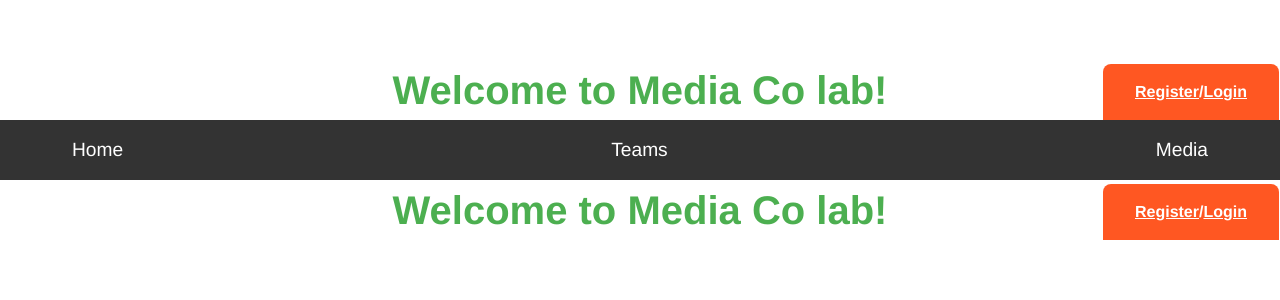
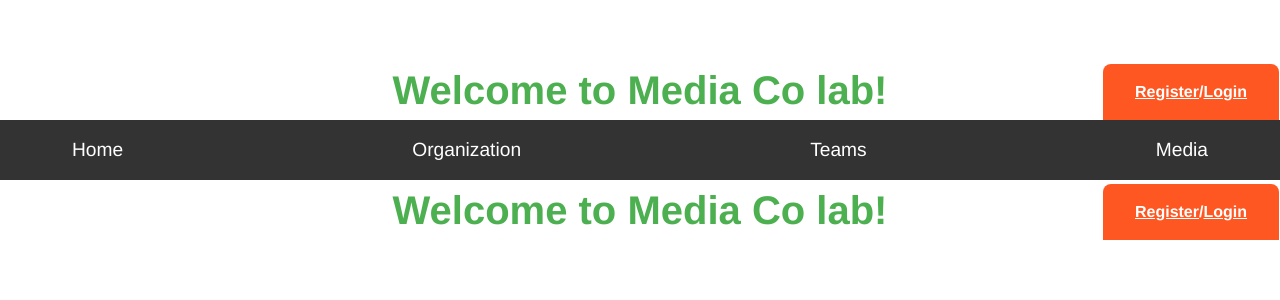
Before and after one commit to elvissierra/Media_Co_Lab, a Vue app in the folder frontend/mcl_ui/: page / in a window 1280 px wide. Shown: the top 300 px of the page. Built offline with nearby package versions, Linux system fonts and the light colour scheme; the HTML template or start-up script is replaced by a standard one.

Commit message:
org to navbar

```diff
--- a/frontend/mcl_ui/src/components/Navbar.vue
+++ b/frontend/mcl_ui/src/components/Navbar.vue
@@ -2,6 +2,7 @@
   <nav class="navbar">
     <ul class="navbar-list">
       <li><a href="/home">Home</a></li>
+      <li><a href="/organizations/ov">Organization</a></li>
       <li><a href="/teams">Teams</a></li>
       <li><a href="/medias">Media</a></li>
     </ul>
```
